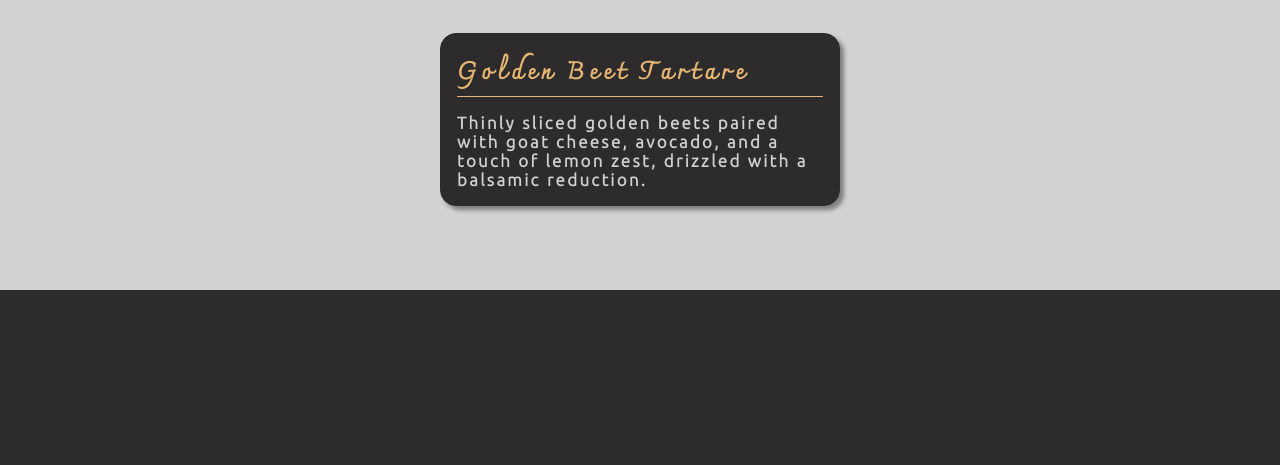
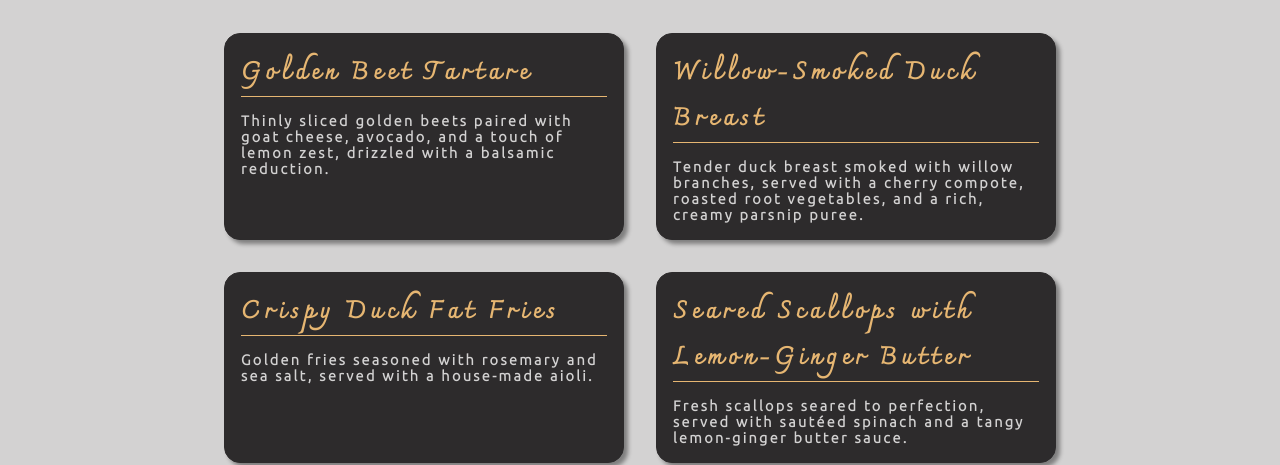
Before and after one commit to ebrahiemfrancis741/restaurant-page, a website built with webpack: page src/template.html in a window 1280 px wide. Shown: the part 343-808 px from the top of the page. Built offline with nearby package versions, Linux system fonts and the light colour scheme.

Commit message:
Add loadMenu() function to dynamically generate menu

```diff
--- a/src/index.js
+++ b/src/index.js
@@ -1,4 +1,6 @@
 import "./styles.css";
 import { loadHome } from "./home.js"
+import { loadMenu } from "./menu.js";
 
 // loadHome();
+loadMenu();
--- a/src/menu.js
+++ b/src/menu.js
@@ -2,7 +2,7 @@
 let menu  = [
   // signature dishes
   {
-    category: "Signature Dished",
+    category: "Signature Dishes",
     menuItems: [
       {
         name: "Golden Beet Tartare",
@@ -83,5 +83,36 @@ let menu  = [
 ]
 
 export function loadMenu(){
+  let contentContainer = document.querySelector("#content");
+  let menuTab = document.createElement("div");
+  menuTab.classList = "menu-tab";
+  contentContainer.appendChild(menuTab);
 
+  let menuCategory, menuList, menuItem;
+  let menuItemName, menuItemDescription;
+
+  for(let i = 0; i < menu.length; i++){
+    menuCategory = document.createElement("h2");
+    menuCategory.textContent = menu[i].category;
+    menuCategory.classList = "menu-category"
+    menuTab.appendChild(menuCategory);
+
+    menuList = document.createElement("div");
+    menuList.classList = "menu-list";
+    menuTab.appendChild(menuList);
+
+    for(let j = 0; j < menu[i].menuItems.length; j++){
+      menuItem = document.createElement("div");
+      menuItem.classList = "menu-item";
+      menuList.appendChild(menuItem);
+
+      menuItemName = document.createElement("h3");
+      menuItemName.textContent = menu[i].menuItems[j].name;
+      menuItem.appendChild(menuItemName);
+
+      menuItemDescription = document.createElement("p");
+      menuItemDescription.textContent = menu[i].menuItems[j].description;
+      menuItem.appendChild(menuItemDescription);
+    }
+  }
 }
--- a/src/styles.css
+++ b/src/styles.css
@@ -101,6 +101,9 @@ div#content{
       display: flex;
       padding: 36px;
       justify-content: center;
+      gap: 32px;
+      flex-wrap: wrap;
+      margin-bottom: 48px;
 
       >div.menu-item{
         border: 1px solid #2d2b2c;
@@ -120,7 +123,7 @@ div#content{
         }
 
         >p{
-          font-size: 0.7rem;
+          font-size: 0.6rem;
           color: #d3d2d2;
           font-weight: bold;
           letter-spacing: 0.1rem;
--- a/src/template.html
+++ b/src/template.html
@@ -15,20 +15,6 @@
     </nav>
   </header>
   <div id="content">
-    <div class="menu-tab">
-      <!-- <div class="menu-container"> -->
-        <h2 class="menu-category">Signature Dishes</h2>
-        <div class="menu-list">
-          <div class="menu-item">
-            <h3>Golden Beet Tartare</h3>
-            <p>
-              Thinly sliced golden beets paired with goat cheese, avocado, and a touch of lemon zest,
-              drizzled with a balsamic reduction.
-            </p>
-          </div>
-        </div>
-      <!-- </div> -->
-    </div>
   </div>
 </body>
 </html>
```
